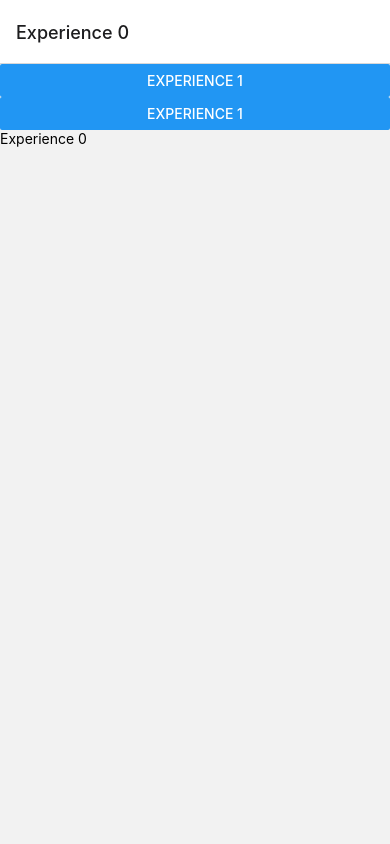
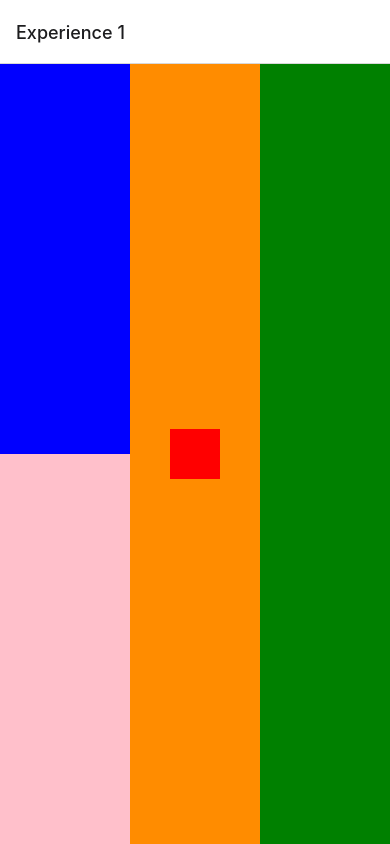
Before and after one commit to JustalK/LABORATORY-REACT-NATIVE, a React Native app: screen / in a window 390 px wide. Built offline with nearby package versions, Linux system fonts and the light colour scheme.

Commit message:
[FEATURE] Playing with the layout

```diff
--- a/src/App.js
+++ b/src/App.js
@@ -12,14 +12,14 @@ export function App() {
     <NavigationContainer>
       <Stack.Navigator>
         <Stack.Screen
+          name="Experience 1"
+          component={Experience1}
+          options={{ title: 'Experience 1' }}
+        />
+        <Stack.Screen
           name="Experience 0"
           component={Experience0}
           options={{ title: 'Experience 0' }}
-        />
-        <Stack.Screen
-          name="Experience 1"
-          component={Experience1}
-          options={{ title: 'Experience 1' }}
         />
       </Stack.Navigator>
     </NavigationContainer>
--- a/src/pages/Experience0/index.js
+++ b/src/pages/Experience0/index.js
@@ -5,7 +5,7 @@ const Experience = ({ navigation }) => (
   <>
     <Button title="Experience 1" onPress={() => navigation.navigate('Experience 1')} />
     <Button title="Experience 1" onPress={() => navigation.navigate('Experience 1')} />
-    <Text>Experience 0</Text>
+    <Text>Experience 2</Text>
   </>
 );
 
--- a/src/pages/Experience1/index.js
+++ b/src/pages/Experience1/index.js
@@ -1,6 +1,31 @@
 import React from 'react';
-import { Text } from 'react-native';
+import { View, StyleSheet } from 'react-native';
 
-const Experience = () => <Text>Experience 0</Text>;
+const Experience = () => (
+  <View style={{ flex: 1, flexDirection: 'row' }}>
+    <View style={{ flex: 1, flexDirection: 'column', backgroundColor: 'red' }}>
+      <View style={{ flex: 1, backgroundColor: 'blue' }} />
+      <View style={{ flex: 1, backgroundColor: 'pink' }} />
+    </View>
+    <View
+      style={{
+        flex: 1,
+        backgroundColor: 'darkorange',
+        flexDirection: 'column',
+        justifyContent: 'center',
+        alignItems: 'center',
+      }}>
+      <View style={[styles.box, { backgroundColor: 'red' }]} />
+    </View>
+    <View style={{ flex: 1, backgroundColor: 'green' }} />
+  </View>
+);
+
+const styles = StyleSheet.create({
+  box: {
+    width: 50,
+    height: 50,
+  },
+});
 
 export default Experience;
```
